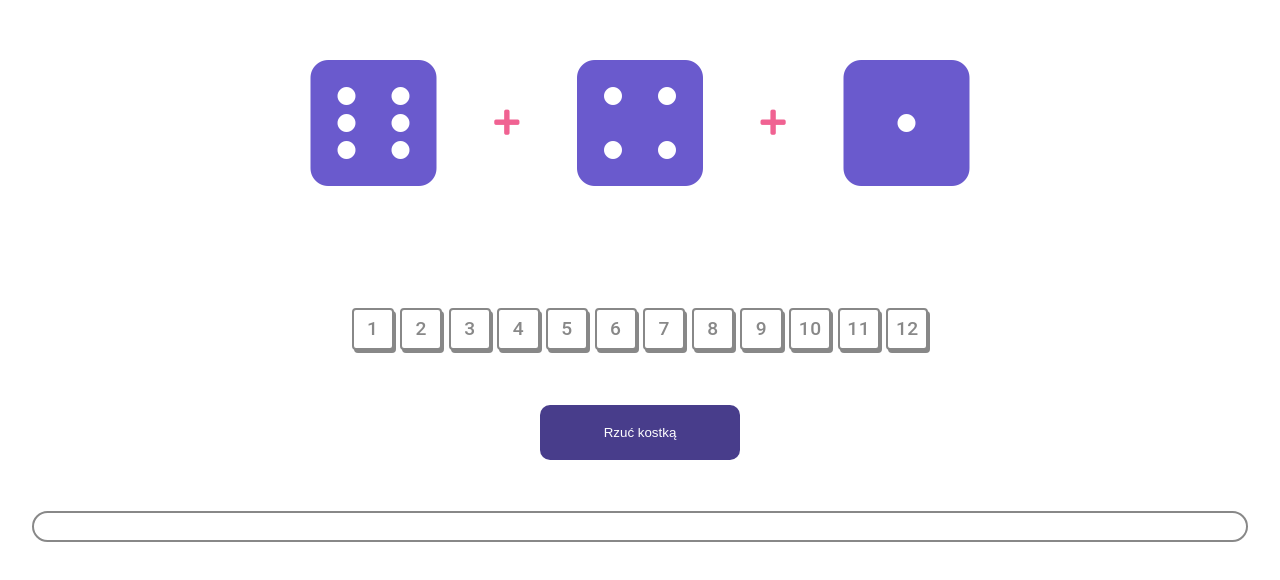
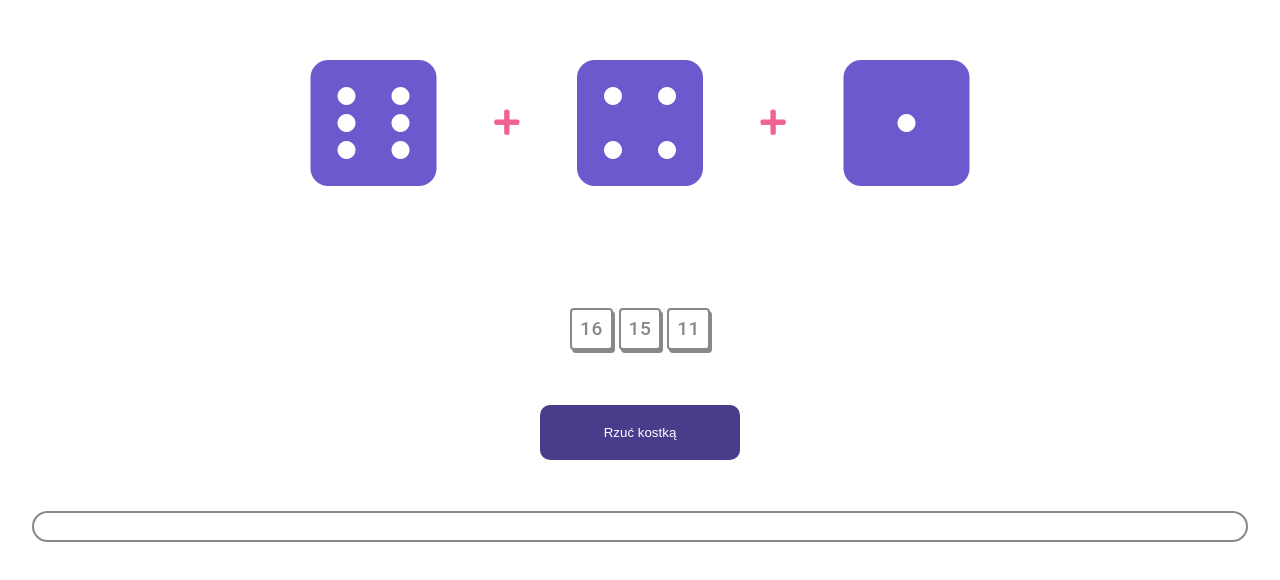
Before and after one commit to KasiaKinga/math-for-pola, a React (Create React App) app: page / in a window 1280 px wide. Shown: the part 112-692 px from the top of the page. Built offline with nearby package versions, Linux system fonts and the light colour scheme.

Commit message:
pick sum of three nums added

```diff
--- a/src/RollDice.js
+++ b/src/RollDice.js
@@ -13,6 +13,11 @@ import IncorrectElement from "./IncorrectElement";
 const idx1 = Math.floor(Math.random() * 6);
 const idx2 = Math.floor(Math.random() * 6);
 const idx3 = Math.floor(Math.random() * 6);
+
+const randomNum1 = Math.ceil(Math.random() * 18);
+const randomNum2 = Math.ceil(Math.random() * 18);
+
+const initArray = [randomNum1, randomNum2, idx1 + idx2 + idx3 + 3];
 
 class RollDice extends Component {
   static defaultProps = {
@@ -41,13 +46,14 @@ class RollDice extends Component {
       completionStatus: "",
       percentage: 0,
       buttonColors: {},
-      randomNumbers: [],
+      randomNumbers: this.shuffle(initArray),
     };
     this.roll = this.roll.bind(this);
     // this.handleChange = this.handleChange.bind(this);
     // this.handleSubmit = this.handleSubmit.bind(this);
     // this.callFunction = this.callFunction.bind(this);
-    this.checkNumber = this.checkNumber.bind(this);
+    this.checkNumber = this.checkSum.bind(this);
+    this.checkNumber = this.checkSum2.bind(this);
   }
 
   // handleChange(event) {
@@ -76,6 +82,17 @@ class RollDice extends Component {
   //   }
   //   this.setState({ title: "" });
   // }
+  shuffle(array) {
+    for (let i = array.length - 1; i > 0; i--) {
+      let j = Math.floor(Math.random() * (i + 1)); // random index from 0 to i
+      // swap elements array[i] and array[j]
+      // we use "destructuring assignment" syntax to achieve that
+      // same can be written as:
+      // let t = array[i]; array[i] = array[j]; array[j] = t
+      [array[i], array[j]] = [array[j], array[i]];
+    }
+    return array;
+  }
 
   roll() {
     // pick 2 new rolls
@@ -97,6 +114,11 @@ class RollDice extends Component {
         buttonColors: {},
       });
     } else {
+      //random nums from 1-18
+      const num1 = Math.ceil(Math.random() * 18);
+      const num2 = Math.ceil(Math.random() * 18);
+      const array = [num1, num2, randomIdx1 + randomIdx2 + randomIdx3 + 3];
+
       this.setState({
         die1: newDie1,
         die2: newDie2,
@@ -105,6 +127,7 @@ class RollDice extends Component {
         isRolling: true,
         completionStatus: "",
         buttonColors: {},
+        randomNumbers: this.shuffle(array),
       });
     }
     // set state with new rolls and sum
@@ -114,7 +137,7 @@ class RollDice extends Component {
     }, 1000);
   }
 
-  checkNumber(num) {
+  checkSum(num) {
     if (num === this.state.sum) {
       this.setState({
         completionStatus: "correct",
@@ -132,6 +155,26 @@ class RollDice extends Component {
     }
     this.setState({ title: "" });
   }
+
+  checkSum2(num) {
+    if (num === this.state.sum2) {
+      this.setState({
+        completionStatus: "correct",
+        percentage: this.state.percentage + 20,
+        buttonColors: { ...this.state.buttonColors, ...{ [num]: "#a4dd00" } },
+      });
+    } else {
+      this.setState({
+        completionStatus: "incorrect",
+        buttonColors: {
+          ...this.state.buttonColors,
+          ...{ [num]: "lightskyblue" },
+        },
+      });
+    }
+    this.setState({ title: "" });
+  }
+
   render() {
     let textForButton;
     if (this.state.isRolling) {
@@ -183,6 +226,7 @@ class RollDice extends Component {
           )}
         </div>
 
+        {this.state.numOfDices === 2 ? (
           <div className="Numbers-container">
             {/* <ul> */}
             {numbers.map((num) => {
@@ -192,12 +236,29 @@ class RollDice extends Component {
                   number={num}
                   disabled={this.state.completionStatus === "correct"}
                   color={this.state.buttonColors[num]}
-                onClick={() => this.checkNumber(num)}
+                  onClick={() => this.checkSum(num)}
                 />
               );
             })}
             {/* </ul> */}
           </div>
+        ) : (
+          <div className="Numbers-container">
+            {/* <ul> */}
+            {this.state.randomNumbers.map((num, idx) => {
+              return (
+                <Number
+                  key={idx}
+                  number={num}
+                  disabled={this.state.completionStatus === "correct"}
+                  color={this.state.buttonColors[num]}
+                  onClick={() => this.checkSum2(num)}
+                />
+              );
+            })}
+            {/* </ul> */}
+          </div>
+        )}
 
         {/* <div className="Form">
           <form>
```
Also changed, not shown: src/App.js (+7 -0 lines). Lines whose indentation alone changed are shown as unchanged.
